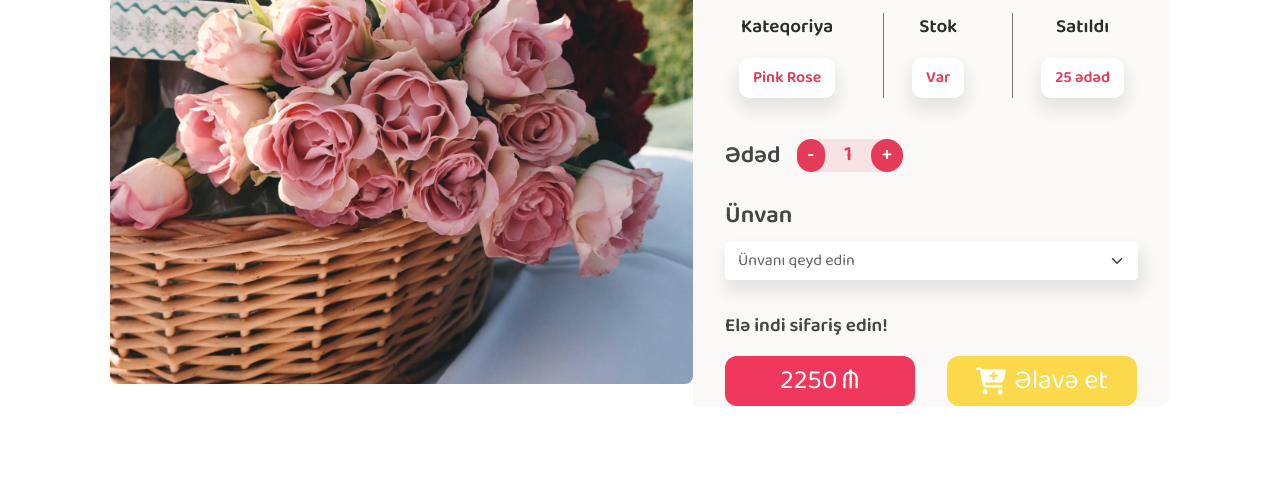
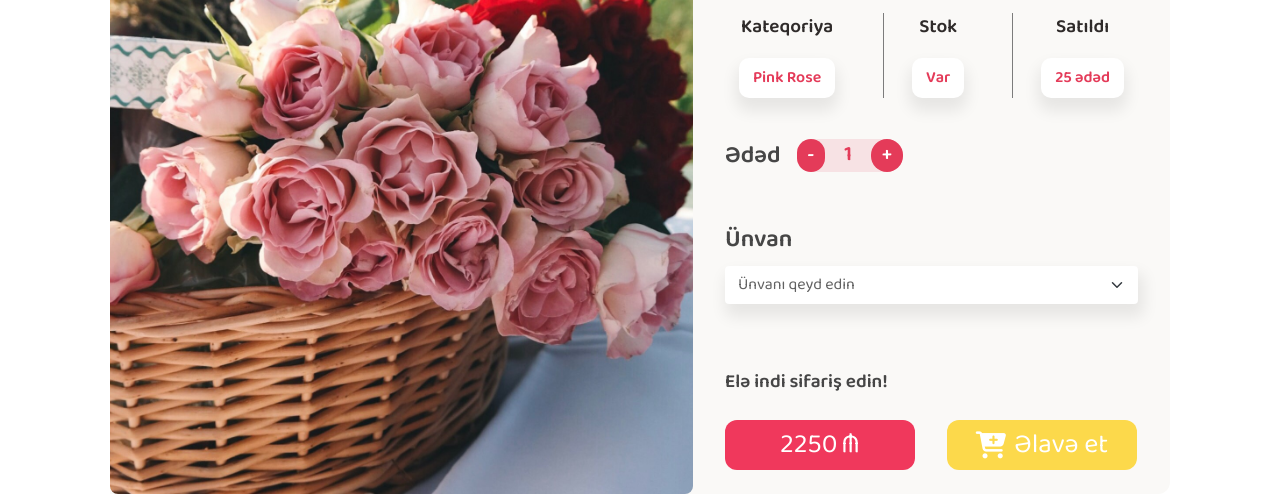
Before and after one commit to ali-rajabli/flowertask, a plain HTML site: page index.html in a window 1280 px wide. Shown: the part 304-800 px from the top of the page. Drawn offline with nearby package versions, Linux system fonts and the light colour scheme.

Commit message:
bugs fixed

```diff
--- a/assets/css/style.css
+++ b/assets/css/style.css
@@ -80,7 +80,7 @@
 
     .order-div {
         width: 100%;
-        /* height: 70vh; */
+        min-height: 70vh;
         display: flex;
         /* justify-content: space-between; */
         /* background-color: #faf9f7; */
@@ -89,10 +89,11 @@
 
     .order-div-left {
         width: 55%;
+        background-color: #faf9f7;
     }
 
     .div-left-image {
-        height: 70vh;
+        height: 100%;
     }
 
     .order-div-left img {
--- a/index.html
+++ b/index.html
@@ -93,7 +93,7 @@
                         </div>
                     </div>
                     <div class="order-adress pt-4">
-                        <p class="order-adress-tag mb-2">Ünvan</p>
+                        <p class="order-adress-tag mb-2 mt-4">Ünvan</p>
                         <select class="form-select mb-2" name="adresses" id="adresses">
                             <option selected>Ünvanı qeyd edin</option>
                             <option value="1">Bakı şəh. Nərimanov</option>
@@ -102,8 +102,8 @@
                         </select>
                     </div>
                     <div class="order-amount pt-4">
-                        <p class="order-amount-tag">Elə indi sifariş edin!</p>
-                        <div class="order-buttons">
+                        <p class="order-amount-tag pt-2 mt-4">Elə indi sifariş edin!</p>
+                        <div class="order-buttons mb-4 mt-4">
                             <div class="main-price-about"><span id="price" class="me-1">2250</span> ₼</div>
                             <button class="order-btn"><i class="fas fa-cart-plus me-2"></i> Əlavə et</button>
                         </div>
```
